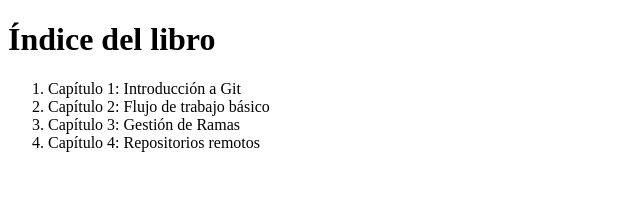
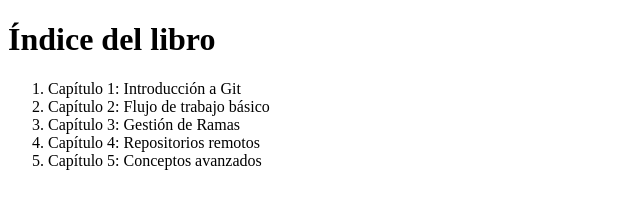
Before and after one commit to Janto7/bookDMJ, a plain HTML site: page index.html in a window 1280 px wide. Shown: the whole page, without its empty margins (0-640 px from the left). Drawn offline with Linux system fonts and the light colour scheme.

Commit message:
Added Chapter 5 to Index

```diff
--- a/index.html
+++ b/index.html
@@ -12,6 +12,7 @@
         <li>Capítulo 2: Flujo de trabajo básico</li>
         <li>Capítulo 3: Gestión de Ramas</li>
         <li>Capítulo 4: Repositorios remotos</li>
+	<li>Capítulo 5: Conceptos avanzados</li>
     </ol>
 </body>
 </html>
```
